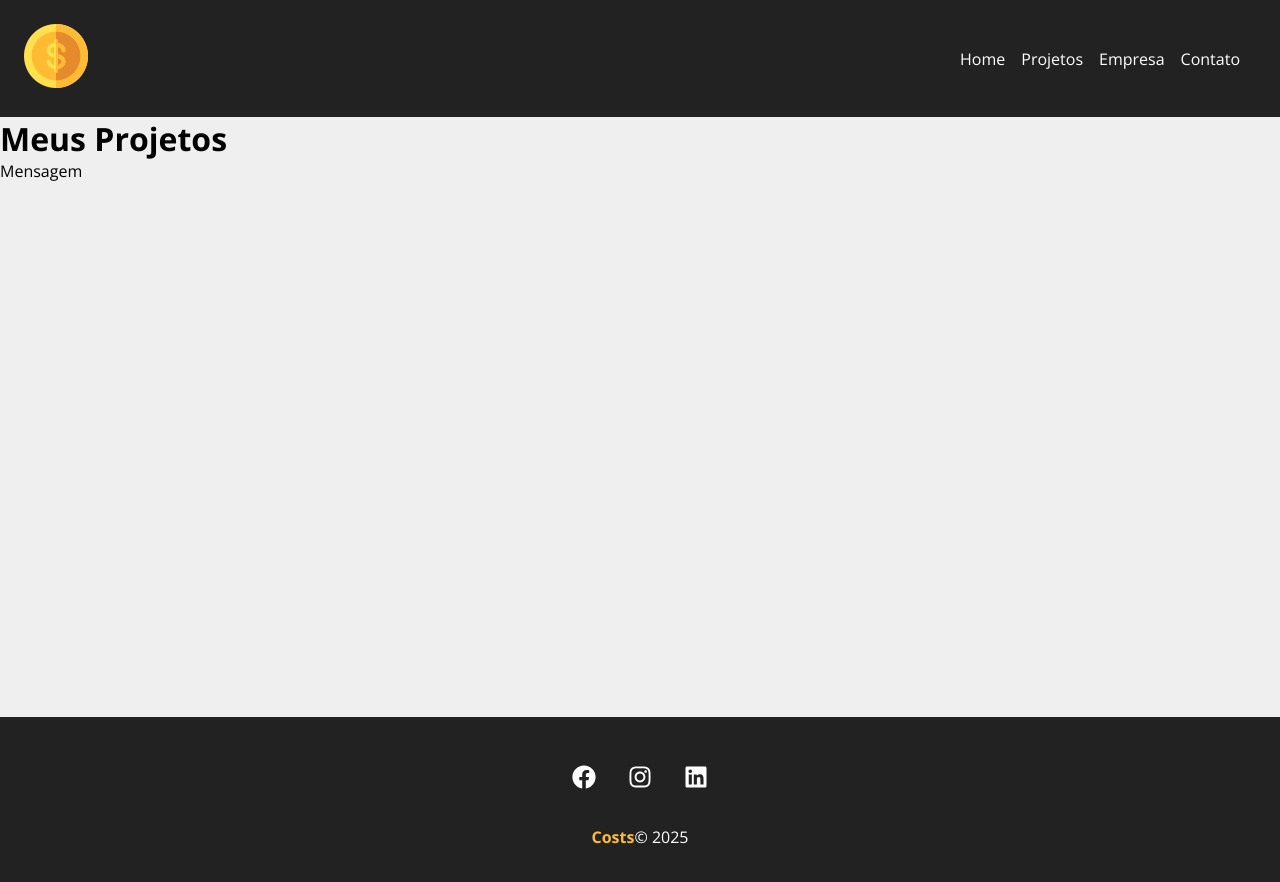
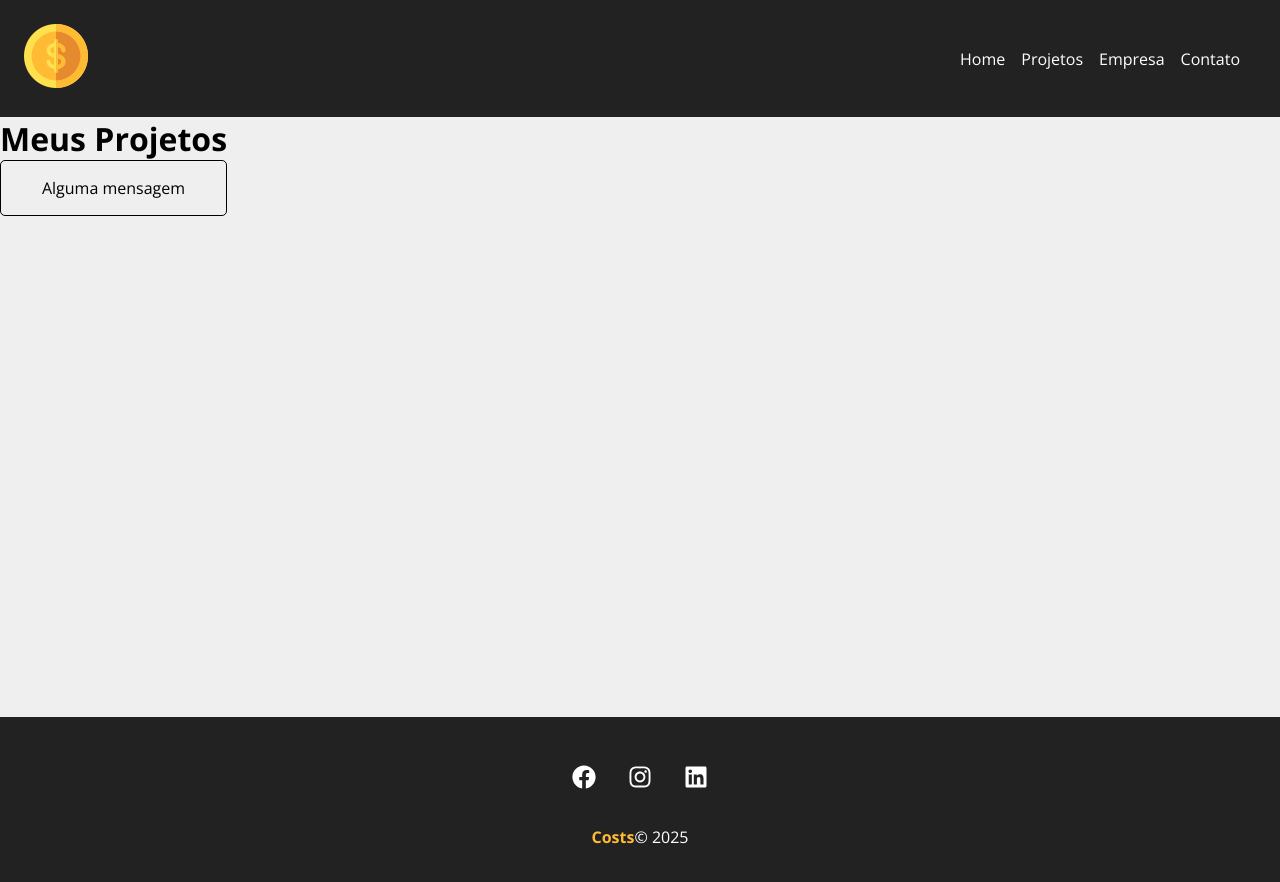
Before and after one commit to RusthenRonald/Projeto-React, a React (Create React App) app in the folder new-project/: page /projects in a window 1280 px wide. Shown: the top 882 px of the page. Built offline with nearby package versions, Linux system fonts and the light colour scheme; the HTML template or start-up script is replaced by a standard one; a web font is replaced by a local one.

Commit message:
estilizando mensagem

```diff
--- a/new-project/src/components/Layout/Message.js
+++ b/new-project/src/components/Layout/Message.js
@@ -1,6 +1,6 @@
 import styles from './Message.module.css'
 function Message({type, msg}){
     return(
-        <p>Mensagem</p>
+        <div className={`${styles.message} ${styles.type}`}>{msg}</div>
     )
 } export default Message
--- a/new-project/src/components/Layout/Message.module.css
+++ b/new-project/src/components/Layout/Message.module.css
@@ -0,0 +1,16 @@
+.message{
+    width: 100%;
+    padding: 1em;
+    border: 1px solid #000;
+    margin: 0 auto;
+    text-align: center;
+    margin-bottom: 2em;
+    border-radius: 5px;
+}
+
+.sucess{
+
+}
+.error{
+
+}
--- a/new-project/src/components/pages/Projects.js
+++ b/new-project/src/components/pages/Projects.js
@@ -3,7 +3,7 @@ function Projects (){
     return(
         <div>
             <h1>Meus Projetos</h1>
-            <Message/>
+            <Message msg='Alguma mensagem'/>
         </div>
     )
 } export default Projects
```
